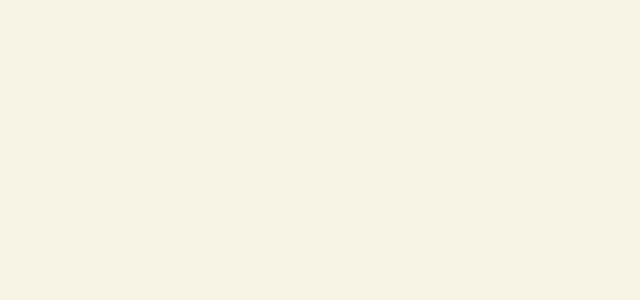
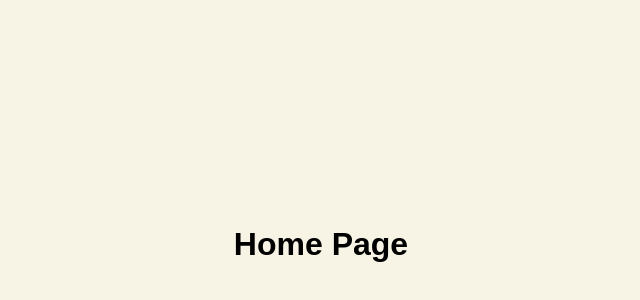
Before and after one commit to Jibril-Pa/KitHub-Project, a React (Vite) app in the folder Kithub-Frontend/: page /home in a window 1280 px wide. Before the commit this address had no page. Shown: the part 156-456 px from the top of the page, without its empty margins (319-959 px from the left). Built offline with nearby package versions, Linux system fonts and the light colour scheme.

Commit message:
created routes for home page

```diff
--- a/Kithub-Frontend/index.html
+++ b/Kithub-Frontend/index.html
@@ -8,6 +8,6 @@
   </head>
   <body>
     <div id="root"></div>
-    <script type="module" src="/src/main.jsx"></script>
+    <script type="module" src="/src/Main.jsx"></script>
   </body>
 </html>
--- a/Kithub-Frontend/src/App.jsx
+++ b/Kithub-Frontend/src/App.jsx
@@ -1,11 +1,11 @@
 import { Routes, Route } from 'react-router-dom';
-import LoginPage from './LoginPage.jsx';
-
-
+import LoginPage from './LoginPage';
+import Home from './Home';
 export default function App() {
   return (
     <Routes>
       <Route path="/" element={<LoginPage />} />
+      <Route path="/home" element={<Home />} />
     </Routes>
   );
-};
+}
--- /dev/null
+++ b/Kithub-Frontend/src/Home.css
@@ -0,0 +1,3 @@
+.body{
+    background-color: black;
+}
--- a/Kithub-Frontend/src/Home.jsx
+++ b/Kithub-Frontend/src/Home.jsx
@@ -0,0 +1,7 @@
+
+import './Home.css'
+export default function Home(){
+    return(
+        <div> <h1>Home Page</h1></div>
+    );
+}
--- a/Kithub-Frontend/src/LoginPage.css
+++ b/Kithub-Frontend/src/LoginPage.css
@@ -6,10 +6,10 @@ body {
     background-color: #f7f4e6; /* Cream background for the entire page */
     font-family: Arial, sans-serif; /* Default font */
     display: flex;
-    justify-content: center; /* Center content horizontally */
-    align-items: center; /* Center content vertically */
+    flex-direction: column;
+    justify-content: center;
+    align-items: center;
 }
-
 /* Heading */
 h2 {
     font-family: 'Lato', sans-serif;
--- a/Kithub-Frontend/src/LoginPage.jsx
+++ b/Kithub-Frontend/src/LoginPage.jsx
@@ -1,4 +1,5 @@
 import React, { useState } from 'react';
+import { useNavigate } from 'react-router-dom';
 import './loginPage.css'
 export default function LoginPage(){
     const [userName,setuserName] = useState('');
@@ -16,7 +17,11 @@ export default function LoginPage(){
         event.preventDefault();
         console.log('Username:', userName);
         console.log('Password:', password);
-
+        if(userName && password){
+            redirect('/home');
+        }
+        setuserName('');
+        setPassword('');
     };
 
     return (
@@ -40,7 +45,7 @@ export default function LoginPage(){
                     value={password}
                     />
                   </div>
-                <button type="submit" onClick={handleLogin}>Login</button>
+                <button type="submit">Login</button>
             </form>
         </div>
     );
```
Also changed, not shown: Kithub-Frontend/src/main.jsx (+4 -4 lines).
